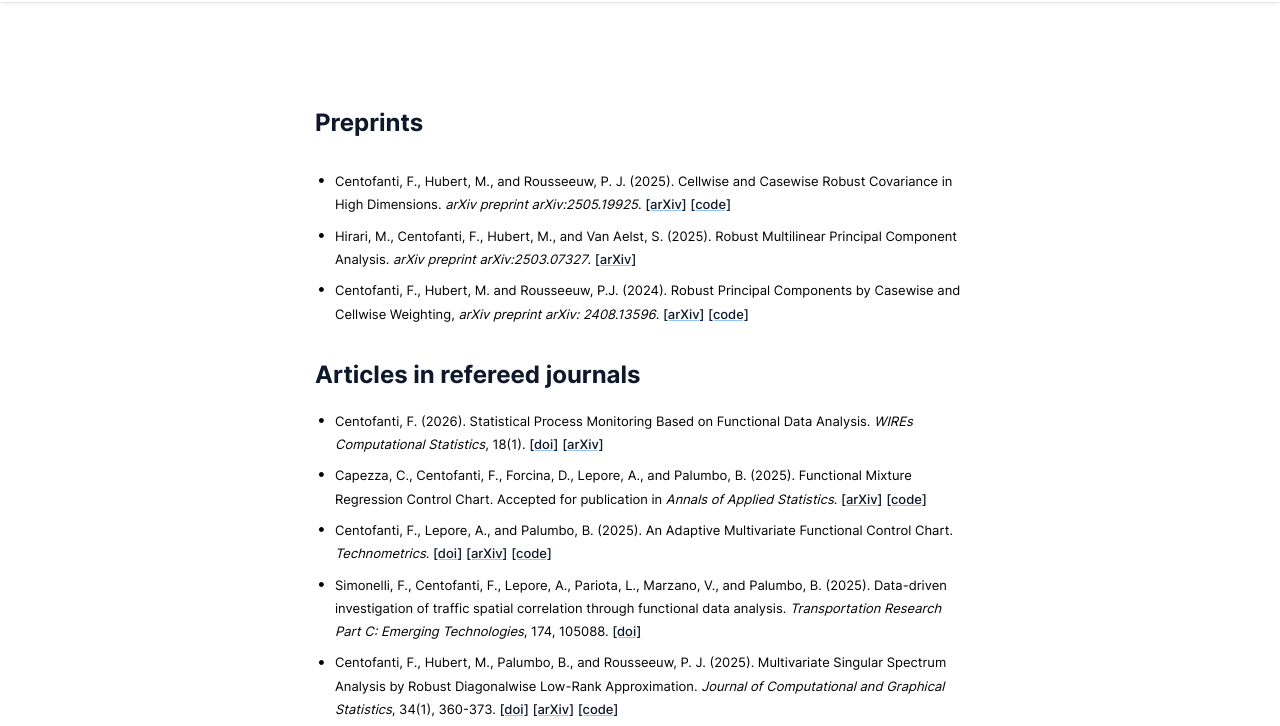
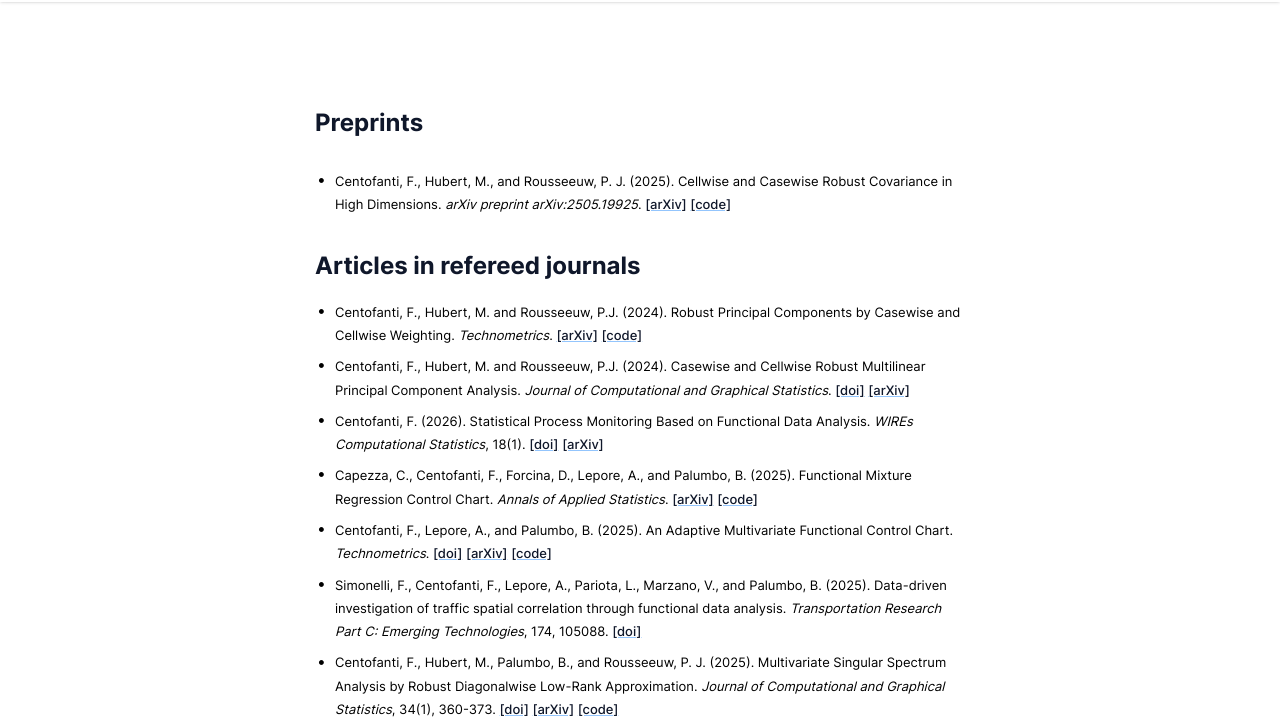
Before and after one commit to fabiocentofanti/fabiocentofanti.github.io, a plain HTML site: page publications/index.html in a window 1280 px wide. Shown: the part 70-796 px from the top of the page. Drawn offline with Linux system fonts and the light colour scheme.

Commit message:
website update

```diff
--- a/publications/index.html
+++ b/publications/index.html
@@ -1,6 +1,6 @@
 <!doctype html>
 <!-- This site was created with Hugo Blox. https://hugoblox.com -->
-<!-- Last Published: January 19, 2026 --><html lang="en-us" dir="ltr"
+<!-- Last Published: March 9, 2026 --><html lang="en-us" dir="ltr"
       data-wc-theme-default="light">
 
 <head>
@@ -466,16 +466,16 @@
 <font size=2>
 <ul>
 <li>Centofanti, F., Hubert, M., and Rousseeuw, P. J. (2025). Cellwise and Casewise Robust Covariance in High Dimensions. <em>arXiv preprint arXiv:2505.19925</em>. <a href="https://arxiv.org/abs/2505.19925" target="_blank" rel="noopener">[arXiv]</a> <a href="../files/Code_cellRCov.zip">[code]</a></li>
-<li>Hirari, M., Centofanti, F., Hubert, M., and Van Aelst, S. (2025). Robust Multilinear Principal Component Analysis. <em>arXiv preprint arXiv:2503.07327</em>. <a href="https://www.arxiv.org/abs/2503.07327" target="_blank" rel="noopener">[arXiv]</a></li>
-<li>Centofanti, F., Hubert, M. and Rousseeuw, P.J. (2024). Robust Principal Components by Casewise and Cellwise Weighting, <em>arXiv preprint arXiv: 2408.13596</em>. <a href="https://www.arxiv.org/abs/2408.13596" target="_blank" rel="noopener">[arXiv]</a> <a href="../files/Code_cellPCA.zip">[code]</a></li>
 </ul>
 </div>
 <h2 id="font-size5-articles-in-refereed-journalsfont"><font size=5> Articles in refereed journals</font></h2>
 <div class="custom-bullets">
 <font size=2>
 <ul>
+<li>Centofanti, F., Hubert, M. and Rousseeuw, P.J. (2024). Robust Principal Components by Casewise and Cellwise Weighting. <em>Technometrics</em>. <a href="https://www.arxiv.org/abs/2408.13596" target="_blank" rel="noopener">[arXiv]</a> <a href="../files/Code_cellPCA.zip">[code]</a></li>
+<li>Centofanti, F., Hubert, M. and Rousseeuw, P.J. (2024). Casewise and Cellwise Robust Multilinear Principal Component Analysis. <em>Journal of Computational and Graphical Statistics</em>. <a href="https://doi.org/10.1080/10618600.2026.2637632" target="_blank" rel="noopener">[doi]</a> <a href="https://www.arxiv.org/abs/2503.07327" target="_blank" rel="noopener">[arXiv]</a></li>
 <li>Centofanti, F. (2026). Statistical Process Monitoring Based on Functional Data Analysis. <em>WIREs Computational Statistics</em>, 18(1). <a href="https://doi.org/10.1002/wics.70057" target="_blank" rel="noopener">[doi]</a> <a href="https://arxiv.org/abs/2510.25742" target="_blank" rel="noopener">[arXiv]</a></li>
-<li>Capezza, C., Centofanti, F., Forcina, D., Lepore, A., and Palumbo, B. (2025). Functional Mixture Regression Control Chart. Accepted for publication in <em>Annals of Applied Statistics</em>. <a href="https://arxiv.org/abs/2410.20138" target="_blank" rel="noopener">[arXiv]</a> <a href="../files/Code_FMRCC.zip">[code]</a></li>
+<li>Capezza, C., Centofanti, F., Forcina, D., Lepore, A., and Palumbo, B. (2025). Functional Mixture Regression Control Chart. <em>Annals of Applied Statistics</em>. <a href="https://arxiv.org/abs/2410.20138" target="_blank" rel="noopener">[arXiv]</a> <a href="../files/Code_FMRCC.zip">[code]</a></li>
 <li>Centofanti, F., Lepore, A., and Palumbo, B. (2025). An Adaptive Multivariate Functional Control Chart. <em>Technometrics</em>. <a href="https://doi.org/10.1080/00401706.2025.2491369" target="_blank" rel="noopener">[doi]</a> <a href="https://arxiv.org/abs/2504.09684" target="_blank" rel="noopener">[arXiv]</a> <a href="../files/Code_AMFCC.zip">[code]</a></li>
 <li>Simonelli, F., Centofanti, F., Lepore, A., Pariota, L., Marzano, V., and Palumbo, B. (2025). Data-driven investigation of traffic spatial correlation through functional data analysis. <em>Transportation Research Part C: Emerging Technologies</em>, 174, 105088. <a href="https://doi.org/10.1016/j.trc.2025.105088" target="_blank" rel="noopener">[doi]</a></li>
 <li>Centofanti, F., Hubert, M., Palumbo, B., and Rousseeuw, P. J. (2025). Multivariate Singular Spectrum Analysis by Robust Diagonalwise Low-Rank Approximation. <em>Journal of Computational and Graphical Statistics</em>, 34(1), 360-373. <a href="https://doi.org/10.1080/10618600.2024.2362222" target="_blank" rel="noopener">[doi]</a> <a href="https://arxiv.org/abs/2310.01182" target="_blank" rel="noopener">[arXiv]</a>  <a href="../files/Code_RODESSA.zip">[code]</a></li>
```
Also changed, not shown: 404.html (+1 -1 lines), awards/index.html (+1 -1 lines), index.html (+1 -1 lines), publication_types/index.html (+1 -1 lines), software/index.html (+1 -1 lines), tags/index.html (+1 -1 lines).
